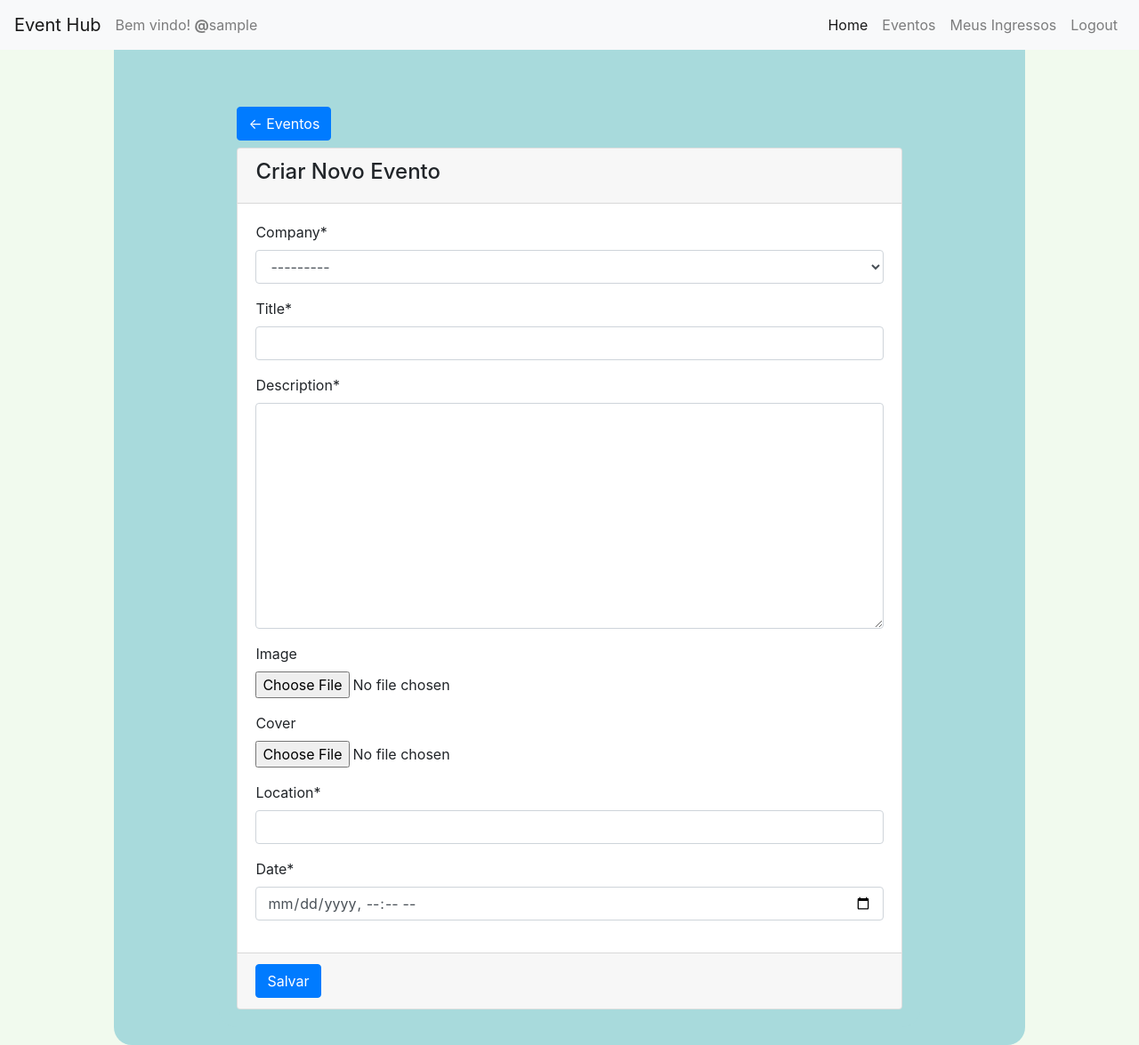
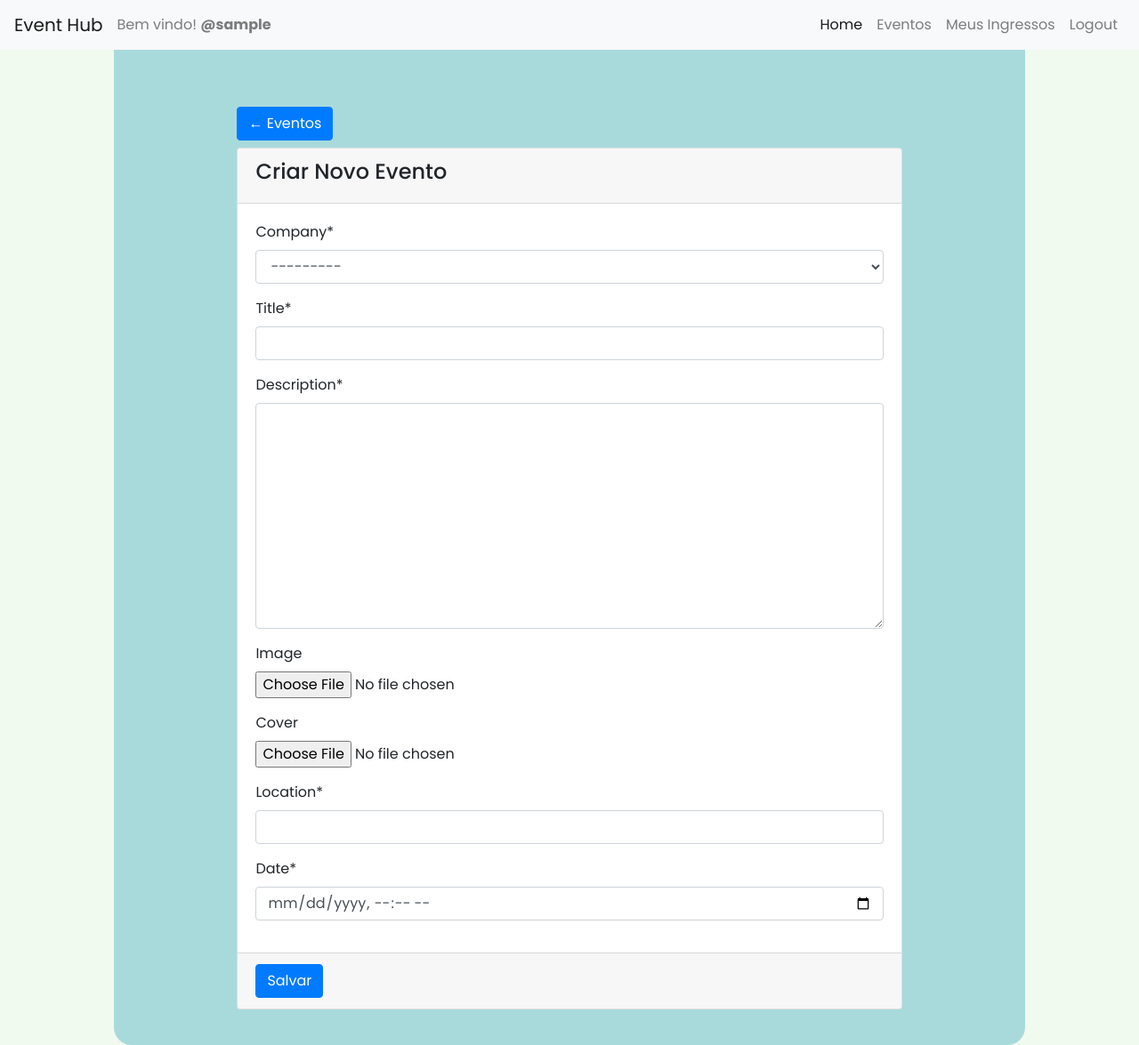
Before and after one commit to yurimachados/event_platform, a Django app: page /event-create/ in a window 1280 px wide. Shown: the whole page at 89% size. Run offline with Django 4.2, Linux system fonts and the light colour scheme; the visitor is signed in with stand-in values (Sample User, id 1); data that the repository does not hold is empty; some libraries are stand-ins or nearby versions.

Commit message:
Update base.html with new font and background color

```diff
--- a/core/templates/core/base.html
+++ b/core/templates/core/base.html
@@ -7,9 +7,13 @@
     <!-- Bootstrap CSS -->
     <link rel="stylesheet" href="https://stackpath.bootstrapcdn.com/bootstrap/4.5.2/css/bootstrap.min.css">
     <!-- jQuery and Bootstrap Bundle (includes Popper) -->
+    <link rel="preconnect" href="https://fonts.googleapis.com">
+<link rel="preconnect" href="https://fonts.gstatic.com" crossorigin>
+<link href="https://fonts.googleapis.com/css2?family=Poppins:ital,wght@0,100;0,200;0,300;0,400;0,500;0,600;0,700;0,800;0,900;1,100;1,200;1,300;1,400;1,500;1,600;1,700;1,800;1,900&family=Quicksand:wght@300;400;500;600;700&display=swap" rel="stylesheet">
     <style>
         body {
             background: #f1faee;
+            font-family: 'Poppins', sans-serif;
         }
         .container {
             background: #a8dadc;
@@ -25,7 +29,7 @@
     <nav class="navbar navbar-expand-lg navbar-light bg-light">
         <a class="navbar-brand" href="#">Event Hub</a>
         {% if user.is_authenticated %}
-        <span class="navbar-text">Bem vindo! <strong>@</strong>{{user.username}}</span>
+        <span class="navbar-text">Bem vindo! <strong>@{{user.username}}</strong></span>
         {% endif %}
         <button class="navbar-toggler" type="button" data-toggle="collapse" data-target="#navbarNav" aria-controls="navbarNav" aria-expanded="false" aria-label="Toggle navigation">
             <span class="navbar-toggler-icon"></span>
```
